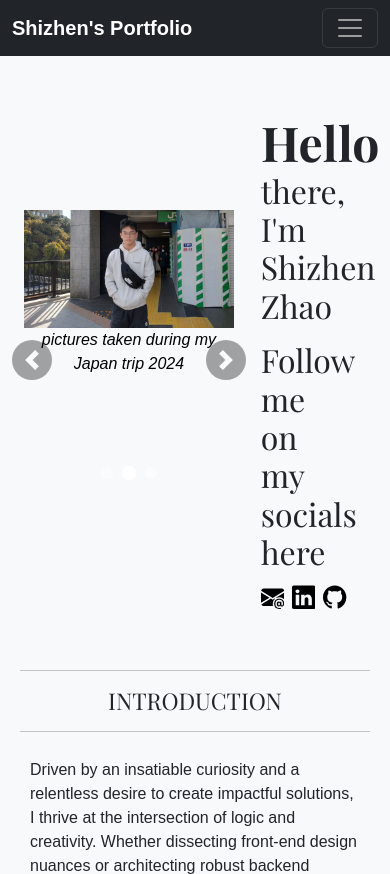
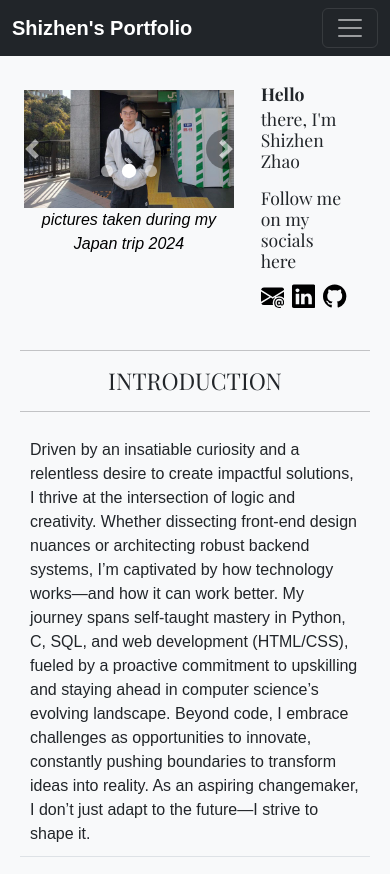
Before and after one commit to shiverin/shiverin.github.io, a plain HTML site: page home.html in a window 390 px wide. Shown: the top 874 px of the page. Drawn offline with nearby package versions, Linux system fonts and the light colour scheme.

Commit message:
Initial commit

```diff
--- a/home.html
+++ b/home.html
@@ -2,7 +2,7 @@
 
 <html lang="en">
     <head>
-        <meta name="viewport" content="width=device-width, initial-scale=1.0">
+        <meta name="viewport" content="width=device-width, initial-scale=1">
         <link href="https://cdn.jsdelivr.net/npm/bootstrap@5.3.3/dist/css/bootstrap.min.css" rel="stylesheet" integrity="sha384-QWTKZyjpPEjISv5WaRU9OFeRpok6YctnYmDr5pNlyT2bRjXh0JMhjY6hW+ALEwIH" crossorigin="anonymous">
         <script src="https://cdn.jsdelivr.net/npm/bootstrap@5.3.3/dist/js/bootstrap.bundle.min.js" integrity="sha384-YvpcrYf0tY3lHB60NNkmXc5s9fDVZLESaAA55NDzOxhy9GkcIdslK1eN7N6jIeHz" crossorigin="anonymous"></script>
         <link href="styles2.css" rel="stylesheet">
@@ -29,14 +29,13 @@
         </nav>
 <div id="start" class="grid-container">
   <div id="myCarousel" class="carousel slide" data-ride="carousel">
-            <!-- Dot Indicators Only (no numbers) -->
+    <div class="carousel-inner"><!-- Dot Indicators Only (no numbers) -->
             <ol class="carousel-indicators">
                 <li data-target="#myCarousel" data-slide-to="0" class="active"></li>
                 <li data-target="#myCarousel" data-slide-to="1"></li>
                 <li data-target="#myCarousel" data-slide-to="2"></li>
             </ol>
             <!-- Slides -->
-            <div class="carousel-inner">
             <div class="carousel-item active">
               <img class="d-block w-100" src="1.jpg" alt="First slide">
             </div>
@@ -46,7 +45,7 @@
             <div class="carousel-item">
               <img class="d-block w-100" src="3.jpg" alt="Third slide">
             </div>
-            </div>
+
 
             <!-- Navigation Arrows -->
             <a class="carousel-control-prev" href="#myCarousel" role="button" data-slide="prev">
@@ -57,7 +56,9 @@
                 <!--<span class="sr-only">Next</span>-->
                 <span class="carousel-control-next-icon" aria-hidden="true"></span>
             </a>
+          </div>
             <div class="yes">pictures taken during my Japan trip 2024</div>
+
         </div>
 
         <!-- Bootstrap 4 JS Requirements -->
@@ -151,11 +152,13 @@
         <!--<svg xmlns="http://www.w3.org/2000/svg" width="30" height="30" fill="currentColor" class="bi bi-spotify" viewBox="0 0 16 16">
             <path d="M8 0a8 8 0 1 0 0 16A8 8 0 0 0 8 0m3.669 11.538a.5.5 0 0 1-.686.165c-1.879-1.147-4.243-1.407-7.028-.77a.499.499 0 0 1-.222-.973c3.048-.696 5.662-.397 7.77.892a.5.5 0 0 1 .166.686m.979-2.178a.624.624 0 0 1-.858.205c-2.15-1.321-5.428-1.704-7.972-.932a.625.625 0 0 1-.362-1.194c2.905-.881 6.517-.454 8.986 1.063a.624.624 0 0 1 .206.858m.084-2.268C10.154 5.56 5.9 5.419 3.438 6.166a.748.748 0 1 1-.434-1.432c2.825-.857 7.523-.692 10.492 1.07a.747.747 0 1 1-.764 1.288"/>
         </svg>-->
+
         </section>
+        </h2>
         </div>
         </div>
 
-        <div>
+        <div class="bottom">
             <br>
             <hr>
             <h3 class="centre">INTRODUCTION</h3>
@@ -163,6 +166,7 @@
             <section class="blah">
                 Driven by an insatiable curiosity and a relentless desire to create impactful solutions, I thrive at the intersection of logic and creativity. Whether dissecting front-end design nuances or architecting robust backend systems, I’m captivated by how technology works—and how it can work better. My journey spans self-taught mastery in Python, C, SQL, and web development (HTML/CSS), fueled by a proactive commitment to upskilling and staying ahead in computer science’s evolving landscape. Beyond code, I embrace challenges as opportunities to innovate, constantly pushing boundaries to transform ideas into reality. As an aspiring changemaker, I don’t just adapt to the future—I strive to shape it.
             </section>
+            </div>
         <footer class="footer text-center py-4">
             <div>© 2025 Shizhen Zhao. All Rights Reserved. V2.1 </div>
         </footer>
--- a/styles2.css
+++ b/styles2.css
@@ -292,9 +292,22 @@ a {
   #rightside{
     position: relative;
     right: 25%; /* Offsets from original position */
-    bottom: 0%;
+    bottom: 17.5%;
+    font-size: 50%;
+
   }
-  .blah{
-    font-size: clamp(16px, 4vw, 22px);
+  .bouncing-word,#typing-text, #follow{
+    font-size: 55%;
+  }
+  #myCarousel {
+    max height: 20vh !important;
+  }
+  .grid-container{
+    padding: 0;
+    margin: 0;
+    box-sizing: border-box;
+  }
+  .bottom{
+  margin-top: -80px; /* Moves the element 20px up */
   }
 }
```
Lines whose indentation alone changed are shown as unchanged.
